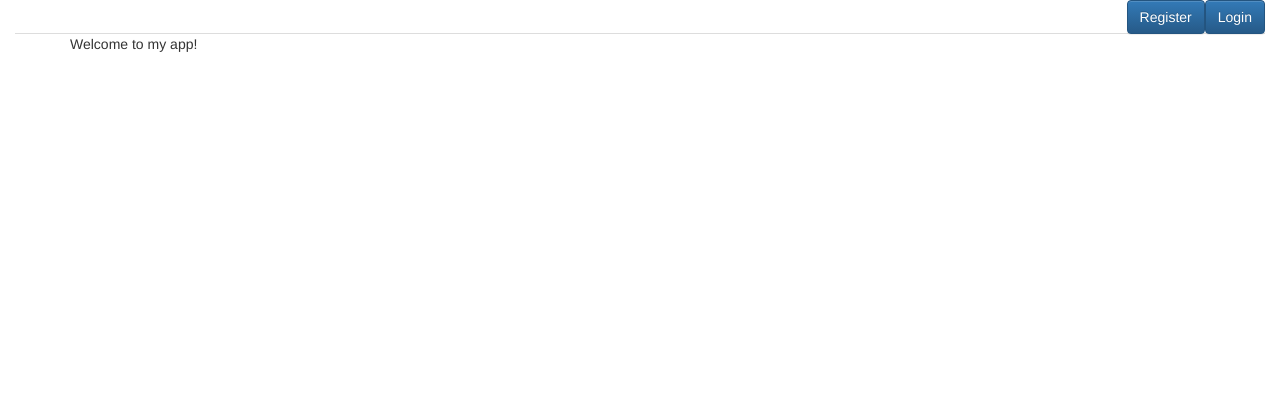
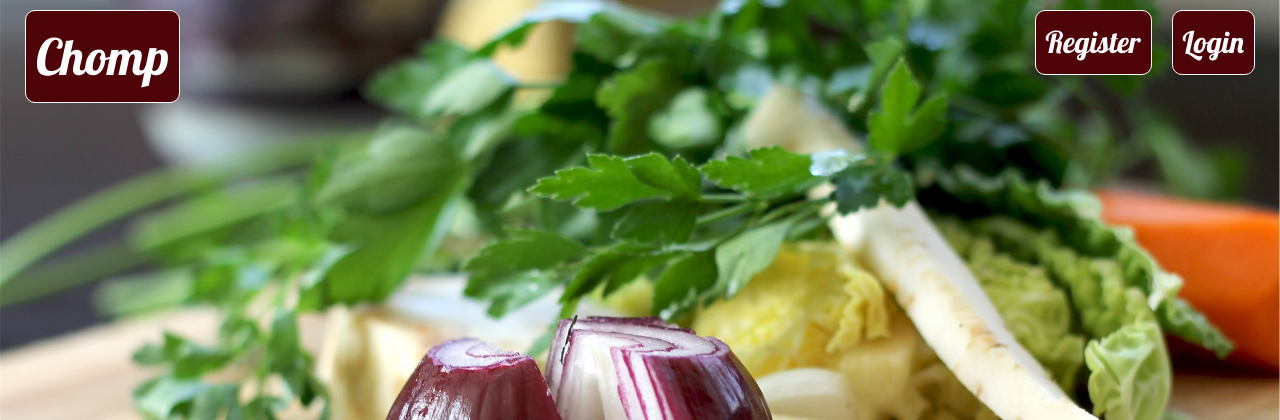
Before and after one commit to imnikkiz/Chomp, a Django app: page / in a window 1280 px wide. Shown: the top 420 px of the page. Run offline with Django 3.2, Linux system fonts and the light colour scheme; some libraries are stand-ins or nearby versions.

Commit message:
Home page styling

```diff
--- a/search/static/style.css
+++ b/search/static/style.css
@@ -1,3 +1,45 @@
+.home-page-body {
+    background-image: url(./cutting_board.jpg);
+    background-position: center center;
+    background-repeat: no-repeat;
+    background-attachment: fixed;
+    background-size: cover;
+    background-color: #464646;
+}
+
+.link-button {
+    border: 1px solid white;
+    padding: 10px;
+    float: left;
+    margin: 10px;
+    cursor: pointer;
+    border-radius: 10px;
+    background-color: #4E0308;
+    color: white;
+    text-align: center;
+    font-family: 'Lobster', cursive;
+    font-size: 30px;
+}
+
+.logo {
+    border: 1px solid white;
+    padding: 10px;
+    float: left;
+    margin: 10px;
+    cursor: pointer;
+    border-radius: 10px;
+    background-color: #4E0308;
+    color: white;
+    text-align: center;
+    font-family: 'Lobster', cursive;
+    font-size: 50px;
+    cursor: default;
+}
+
+.nav {
+    border: none;
+}
+
 .centered-content {
     text-align: center;
 }
@@ -39,12 +81,16 @@
 }
 
 .connected-list {
+    border: 1px solid gray;
+    box-shadow: 10px 10px 10px #CCC;
+    border-radius: 10px;
     list-style-type: none;
     display: inline-block;
     vertical-align: top;
     min-width: 150px;
     min-height: 190px;
-    padding: 0;
+    padding: 10px;
+    margin: 10px;
 }
 
 .connected-list > lh {
--- a/search/templates/base_generic.html
+++ b/search/templates/base_generic.html
@@ -9,27 +9,29 @@
 
     <link rel="stylesheet" href="https://maxcdn.bootstrapcdn.com/bootstrap/3.3.2/css/bootstrap.min.css">
     <link rel="stylesheet" href="https://maxcdn.bootstrapcdn.com/bootstrap/3.3.2/css/bootstrap-theme.min.css">
+    <link rel="stylesheet" href="static/style.css">
+    <link href='http://fonts.googleapis.com/css?family=Lobster' rel='stylesheet' type='text/css'>
 
     {% block style %}{% endblock %}
 </head>
 
 
-<body>
-    <div class='header'>
-        <div class='container-fluid'>
+<body class="home-page-body">
+    <div class="container-fluid">
+        <div class='header'>
             <ul class="nav nav-tabs">
-                <li role="navigation" class="pull-right"><button id="login_button" class="btn btn-primary">Login</button></li>
-                <li role="navigation" class="pull-right"><button id="register_button" class="btn btn-primary">Register</button></li>
+                <li class="logo">Chomp</li>
+                <li id="login_button" role="navigation" class="pull-right link-button">Login</li>
+                <li id="register_button" role="navigation" class="pull-right link-button">Register</li>
             </ul>
         </div>
-    </div>
 
-    <div class="container">
-        {% block content %}{% endblock %}
-    </div>
+        <div class="home-page-content">
+            {% block content %}{% endblock %}
+        </div>
 
-    <div class='footer'>
-        <div class='container-fluid'>
+        <div class='footer'>
+            <div class='container-fluid'>
         </div>
     </div>
 
--- a/search/templates/home.html
+++ b/search/templates/home.html
@@ -1,5 +1,5 @@
 {% extends "base_generic.html" %}
 {% block title %}Home{% endblock %}
 {% block content %}
-    <div id='content'>Welcome to my app!</div>
+    <div id='content' class=""></div>
 {% endblock %}
--- a/search/templates/my_recipes.html
+++ b/search/templates/my_recipes.html
@@ -58,7 +58,7 @@ function addToPlanner(evt) {
     evt.preventDefault();
     var params = $("#modify-recipes-form").serialize();
     $.get("add_to_planner/", params);
-    $("#recipe-modal").toggle();
+    $("#recipe-modal").modal('toggle');
     $("#added-recipe").slideDown(function() {
         setTimeout(function() {
             $("#added-recipe").slideUp();
--- a/search/templates/planner.html
+++ b/search/templates/planner.html
@@ -5,7 +5,7 @@
 <h1 class="centered-content">Planner</h1>
 
 <div class="row">
-    <div class="col-xs-9">
+    <div class="col-xs-8 col-xs-offset-1">
         <ul id="planning" class="connected-list planning-list">
             <lh class="cancel-sort">To Plan</lh>
             {% for recipe in recipes.planning %}
@@ -21,6 +21,7 @@
             <lh class="cancel-sort">Remove Recipe</lh>
         </ul>
     </div>
+</div>
 
 <div class="week-lists-container">
 
--- a/search/templates/recipe_generic.html
+++ b/search/templates/recipe_generic.html
@@ -9,7 +9,8 @@
 
     <link rel="stylesheet" href="https://maxcdn.bootstrapcdn.com/bootstrap/3.3.2/css/bootstrap.min.css">
     <link rel="stylesheet" href="https://maxcdn.bootstrapcdn.com/bootstrap/3.3.2/css/bootstrap-theme.min.css">
-    <link rel="stylesheet" href="static/style.css"
+    <link rel="stylesheet" href="static/style.css">
+    <link href='http://fonts.googleapis.com/css?family=Cabin' rel='stylesheet' type='text/css'>
 
     {% block style %}{% endblock %}
 </head>
--- a/search/templates/search.html
+++ b/search/templates/search.html
@@ -74,7 +74,7 @@ function addToMyRecipes(evt) {
     evt.preventDefault();
     var params = $("#add-recipe-form").serialize();
     $.get("add_recipe/", params);
-    $("#recipe-modal").toggle();
+    $("#recipe-modal").modal('toggle');
     $("#added-recipe").slideDown(function() {
         setTimeout(function() {
             $("#added-recipe").slideUp();
```
Also changed, not shown: search/static/cutting_board.jpg (added).
